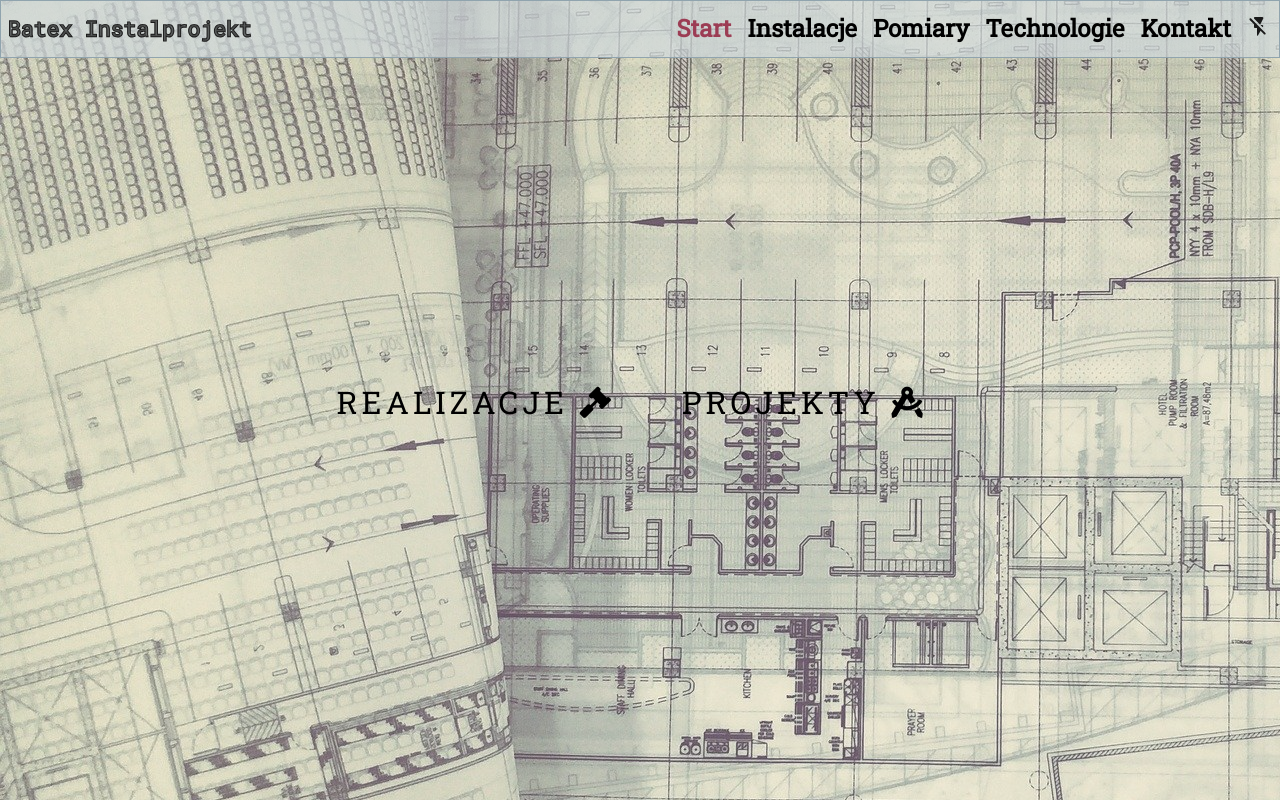
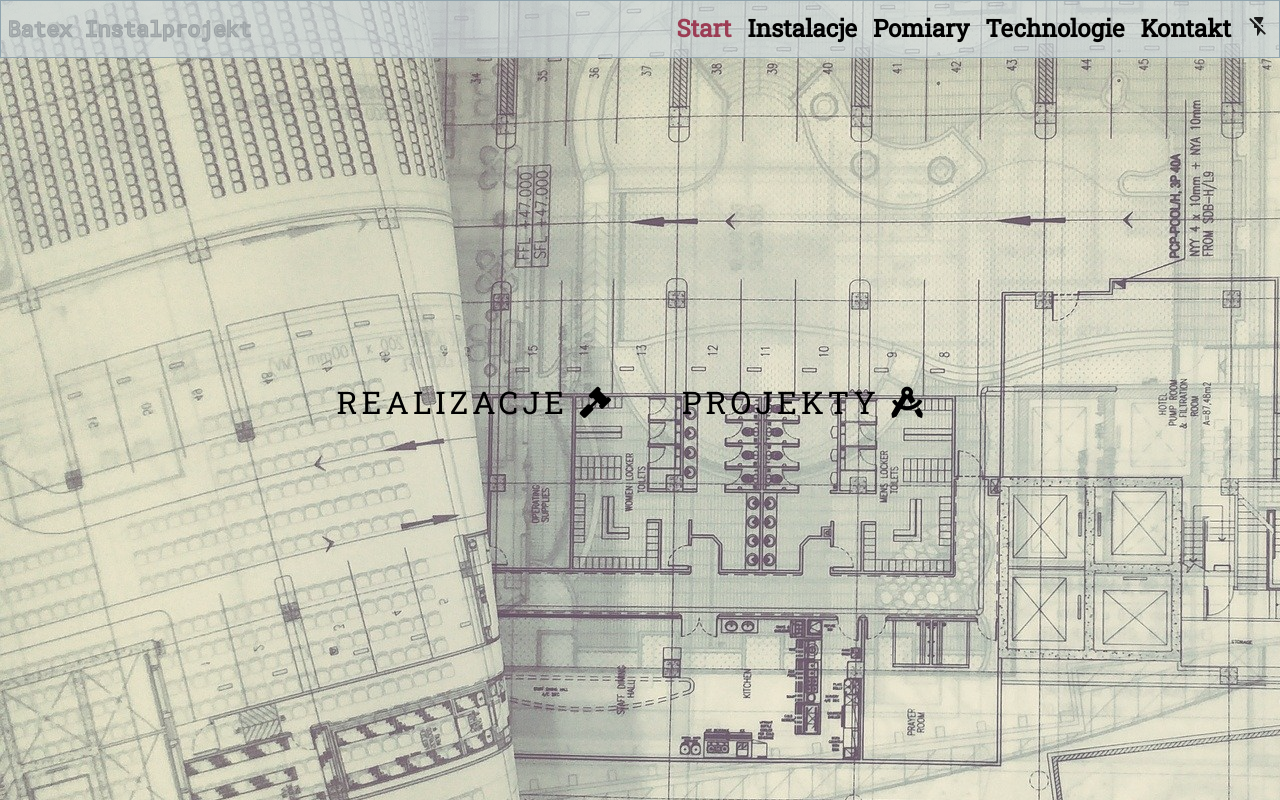
Before and after one commit to MaciejFigat/SinglePageA_React, a React (Create React App) app in the folder frontend/: page / in a window 1280 px wide. Built offline with nearby package versions, Linux system fonts and the light colour scheme.

Commit message:
z-index of nav containers

```diff
--- a/frontend/src/styles/nav.scss
+++ b/frontend/src/styles/nav.scss
@@ -4,6 +4,7 @@
   padding: 0.5rem;
   border: 1px solid var(--color3-main);
   max-width: 100vw;
+
 }
 
 @media screen and (min-width: 760px) and (max-width: 960px) {
@@ -16,7 +17,7 @@
   display: flex;
   justify-content: flex-end;
   margin-right: 40px;
-
+  z-index: 2;
 }
 .burger {
   display: none;
--- a/frontend/src/styles/svg/batex.scss
+++ b/frontend/src/styles/svg/batex.scss
@@ -6,6 +6,8 @@
   width: 95vw;
   max-width: 100vw;
   position: absolute;
+  z-index: -1;
+
   // top: 2%;
   // left: 1.5%;
   @media screen and (min-width: 760px) and (max-width: 960px) {
```
